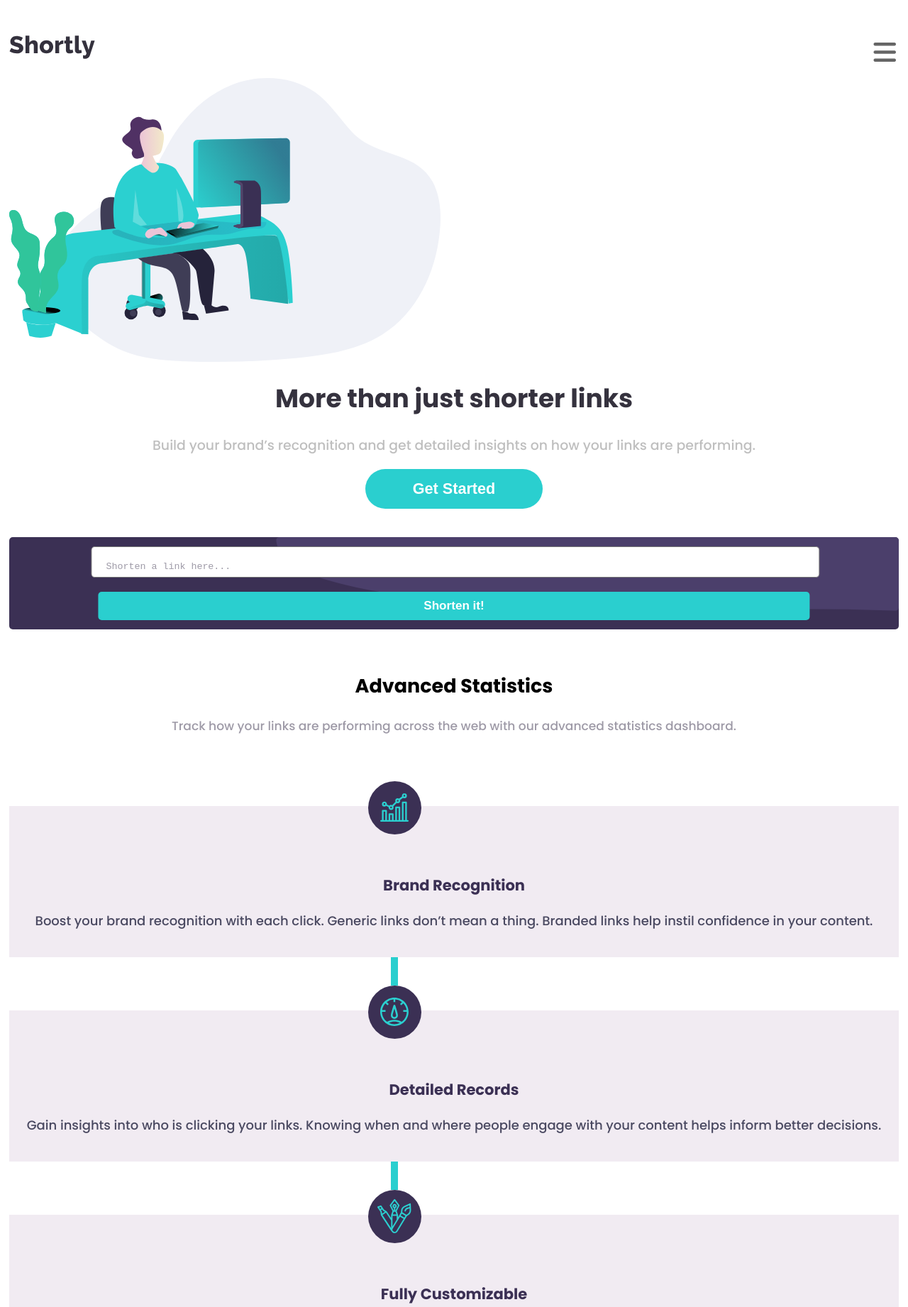
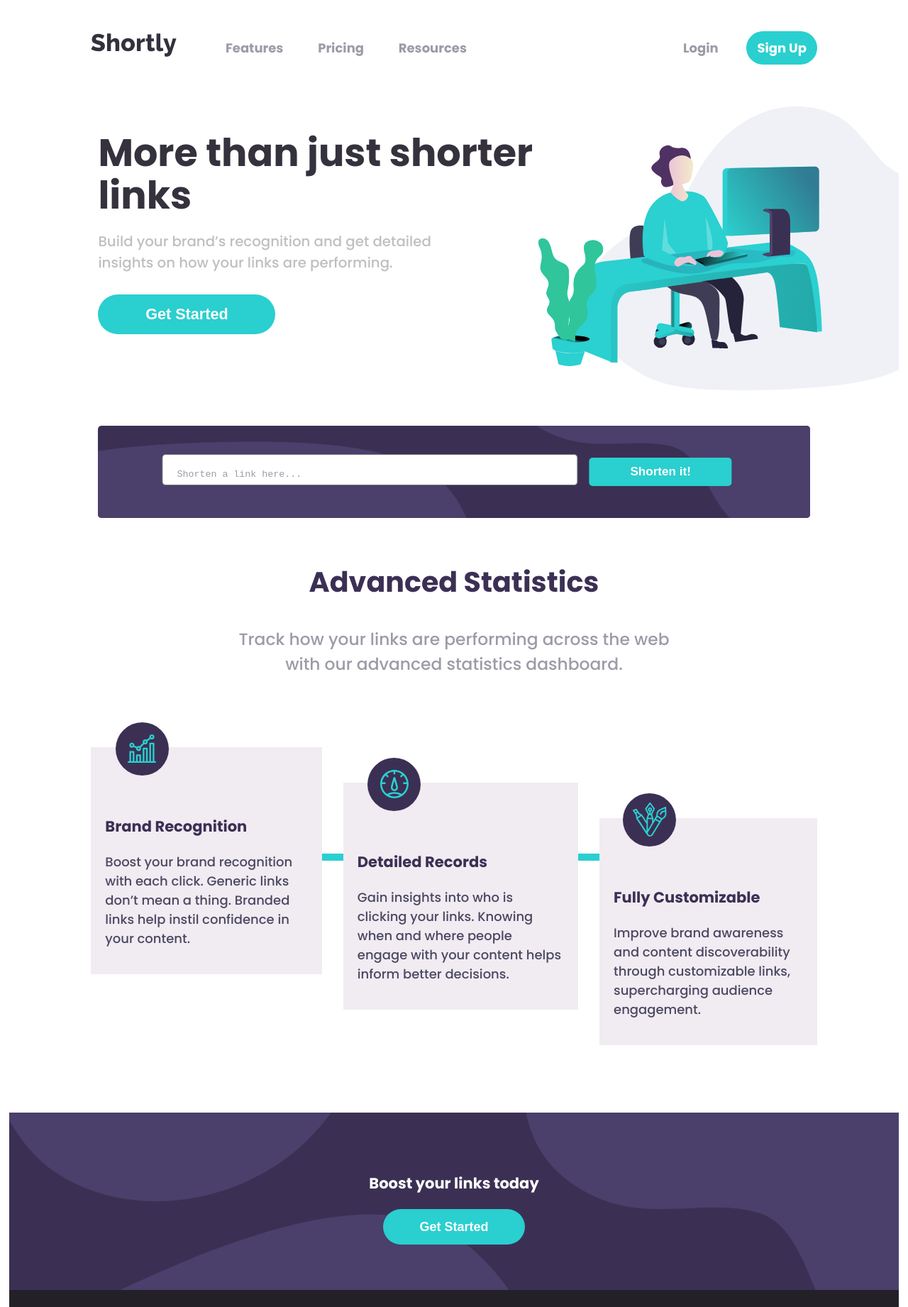
Before and after one commit to muhsinjifri/link-shortening-homePage, a website: page index.html in a window 1280 px wide. Shown: the top 1842 px of the page at 71% size. Drawn offline with Linux system fonts and the light colour scheme.

Commit message:
desktop view also done

```diff
--- a/index.html
+++ b/index.html
@@ -28,7 +28,7 @@
                 </div>
                 <div class="navigation-bottom">
                     <h4>Login</h4>
-                    <h4>Sign Up</h4>
+                    <h4 id="signup">Sign Up</h4>
                 </div>
             </div>
         </div>
@@ -47,7 +47,7 @@
         <div class="center-2">
             <div class="bg"></div>
             <div class="center-2-top">
-                <img class="link-box-bgimage" src="./images/bg-shorten-mobile.svg" alt="Just a background painting">
+                <img id="bg1" class="link-box-bgimage" src="./images/bg-shorten-mobile.svg" alt="Just a background painting">
                 <div class="link-and-button">
                     <form id="myLink" onsubmit="validateForm(event)">
                         <textarea id="text-area" name="message" rows="1" cols="40">Shorten a link here...</textarea>
@@ -82,6 +82,7 @@
                     <p>Boost your brand recognition with each click. Generic links don’t mean a thing. Branded links help instil confidence in your content.</p>
                 </div>
                 <div class="ppt property-2">
+                    <div class="line"></div>
                     <div class="ppt-img">
                         <div class="line"></div>
                         <img src="./images/icon-detailed-records.svg" alt="Detailed records">
@@ -101,7 +102,7 @@
         </div>
         <div class="footer">
             <div class="footer-1">
-                <img class="footer-1-bgimage" src="./images/bg-boost-mobile.svg" alt="Background painting">
+                <img id="bg2" class="footer-1-bgimage" src="./images/bg-boost-mobile.svg" alt="Background painting">
                 <div class="footer-1-text">
                     <h3>Boost your links today</h3>
                     <button>Get Started</button>
@@ -113,7 +114,7 @@
                     <img class="logo-image" src="./images/Mediamodifier-Design.svg" alt="Logo">
                 </div>
                 <div class="footer-2-right">
-                    <div class="features">
+                    <div class="footlink features">
                         <h4>Features</h4>
                         <ul>
                             <li>Link Shortening</li>
@@ -121,7 +122,7 @@
                             <li>Analytics</li>
                         </ul>
                     </div>
-                    <div class="resources">
+                    <div class="footlink resources">
                         <h4>Resources</h4>
                         <ul>
                             <li>Blog</li>
@@ -129,7 +130,7 @@
                             <li>Support</li>
                         </ul>
                     </div>
-                    <div class="company">
+                    <div class="footlink company">
                         <h4>Company</h4>
                         <ul>
                             <li>About</li>
--- a/script.js
+++ b/script.js
@@ -119,3 +119,22 @@ function copyText(unik,short,copybtn) {
     button.style.backgroundColor = "#3b3054"
 
 }
+
+
+function changeImage() {
+    var image1 = document.getElementById("bg1");
+    var image2 = document.getElementById("bg2");
+    var windowWidth = window.innerWidth;
+
+    if (windowWidth >= 1000) {
+        image1.src = "./images/bg-shorten-desktop.svg";
+        image2.src = "./images/bg-boost-desktop.svg";
+    } else {
+        image1.src = "./images/bg-shorten-mobile.svg";
+        image2.src = "./images/bg-boost-mobile.svg";
+    }
+}
+
+window.addEventListener('resize', changeImage);
+
+changeImage();
--- a/style.css
+++ b/style.css
@@ -366,3 +366,267 @@ li:hover {
 .top i {
     cursor: pointer;
 }
+
+@media (min-width:1000px) {
+
+    .menu-btn {
+        display: none;
+    }
+
+    .top {
+        display: flex;
+        justify-content: space-between;
+        align-items: center;
+        padding: 0;
+        width: 100%;
+        /* margin-right: 100px; */
+        margin-left: 9%;
+    }
+    .navigation-bar {
+        background-color: white;
+        padding: 0px;
+        color: black;
+        /* text-align: center; */
+        border-radius: 5px;
+        position: static;
+        /* left: 0px; */
+        display: flex;
+        justify-content: space-between;
+        flex-grow: 1;
+        margin-right: 20%;
+    }
+
+    .navigation-bottom, .navigation-top {
+        display: flex;
+        border: none;
+        align-items: center;
+        flex-grow: 1;
+    }
+
+    .navigation-bottom {
+        justify-content: end;
+    }
+    .navigation-bar h4 {
+        margin-left: 10%;
+        color: #9e9aa7;
+    }
+
+    #signup {
+        background-color: #2acfcf;
+        color: white;
+        width: 100px;
+        padding:10px 0px;
+        border-radius: 30px;
+    }
+
+    .center-1 {
+        margin-top: 150px;
+        display: flex;
+        margin-left: 10%;
+        height: 50vh;
+        margin-bottom: 50px;
+    }
+
+    .center-1-left {
+        order: 1;
+        flex-basis: 55%;
+        text-align: left;
+        margin-bottom: 0px;
+    }
+
+    .center-1-right {
+        order: 2;
+        flex-basis: 45%;
+        /* height: 100%; */
+    }
+
+    .center-1-right img {
+        /* object-fit: cover; */
+        object-position: left;
+    }
+
+    .center-1-left h1 {
+        font-size: 3rem;
+        line-height: 1.1;
+        margin-bottom: 0px;
+    }
+
+    .center-1-left p {
+        font-size: 1.1rem;
+        padding-right: 100px;
+        margin-bottom: 30px;
+    }
+
+    .center-2-top {
+        margin-left: 10%;
+        margin-right: 10%;
+        width: 80%;
+    }
+
+    .link-and-button {
+        top: 100px;
+        width: 100%;
+        text-align: center;
+        height: 100%;
+    }
+
+    #myLink {
+        display: flex;
+        height: 100%;
+        margin: 0px 100px;
+        justify-content: space-between;
+    }
+
+    #text-area {
+        flex-basis: 70%;
+        flex-grow: 0;
+        margin-top: 5px;
+    }
+
+    #short-btn {
+        flex-basis: 25%;
+        margin-top: 10px;
+    }
+
+    .link-box-bgimage {
+        height: 100%;
+        width: 100%;
+    }
+
+    .box {
+        display: flex;
+        justify-content: space-between;
+        margin-left: 10%;
+        margin-right: 10%;
+    }
+
+    .box-right {
+        border: none;
+        display: flex;
+        flex-basis: 30%;
+        flex-grow: 1;
+        justify-content: end;
+        text-align: end;
+        position: relative;
+
+    }
+
+    .default-link {
+        flex-grow: 1;
+    }
+
+    .short-link {
+        flex-basis: 120%;
+    }
+    .unik {
+        /* flex-basis: 20%; */
+        max-width: 150px;
+        margin-right: 0px;
+    }
+
+    .hidden {
+        display: none;
+    }
+
+    .center-3-top {
+        padding-left: 25%;
+        padding-right: 25%;
+        width: auto;
+        height: auto;
+    }
+
+    .center-3-top h2 {
+        font-size: 2.2rem;
+        color: #3b3054;
+    }
+
+    .center-3-top p {
+        font-size: 1.3rem;
+        margin-top: 0px;
+    }
+
+    .center-3-bottom {
+        display: flex;
+        margin-left: 8%;
+        margin-right: 8%;
+    }
+
+    .ppt {
+        width: auto;
+        margin-right: 15px;
+        margin-left: 15px;
+        height: 300px;
+        text-align: left;
+    }
+
+    .ppt-img {
+        left: 5%;
+    }
+
+    .ppt-img .line {
+        display: none;
+    }
+
+    .property-2 {
+        margin-top: 50px;
+    }
+
+    .property-3 {
+        margin-top: 100px;
+    }
+
+    .property-2 .line {
+        background-color: #2acfcf;
+        position: absolute;
+        height: 10px;
+        width: 150%;
+        left: -20%;
+        z-index: -1;
+        top: 100px;
+    }
+
+    .footer-2 {
+        display: flex;
+        justify-content: space-between;
+        text-align: left;
+        /* padding: 0px; */
+    }
+
+    .footer-2-right {
+        display: flex;
+        flex-grow: 0.5;
+        justify-content: space-around;
+        margin-left: 10%;
+    }
+
+    .footlink {
+        flex-grow: 0.33;
+        flex-basis: 33%;
+        width: 200px;
+    }
+
+    ul {
+        padding: 0px;
+        margin-right: 20%;
+    }
+
+    .footlink h4{
+        margin-top: 0px;
+    }
+
+    .footer-2-right, .social-media {
+        margin-top: 60px;
+    }
+
+    .navigation-bar h4:hover {
+        color: black;
+        background: none;
+        cursor: pointer;
+    }
+
+    #signup:hover, .center-1-left button:hover, .footer-1 button:hover {
+        opacity: 0.6;
+        cursor: pointer;
+    }
+
+}
```
